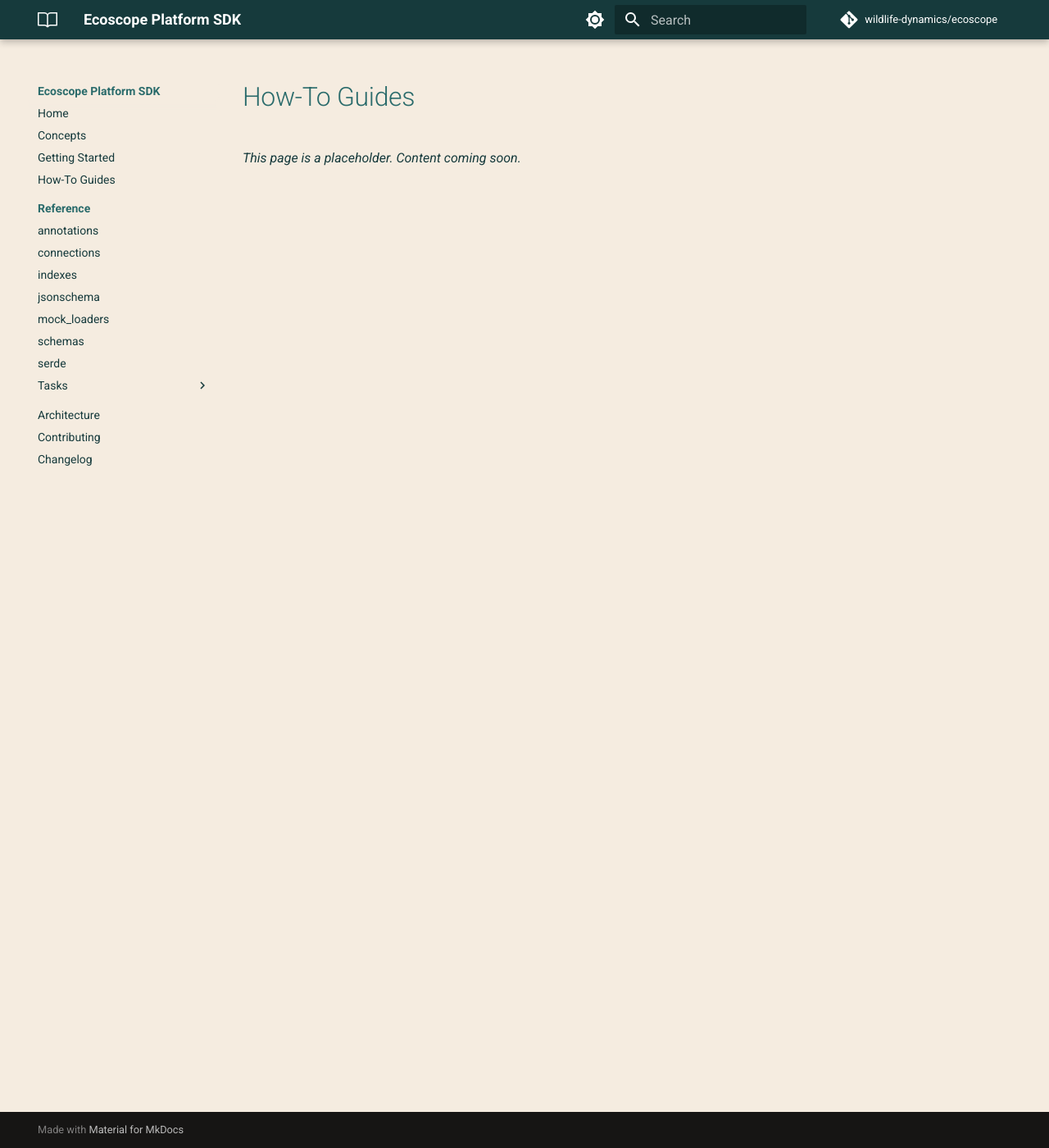
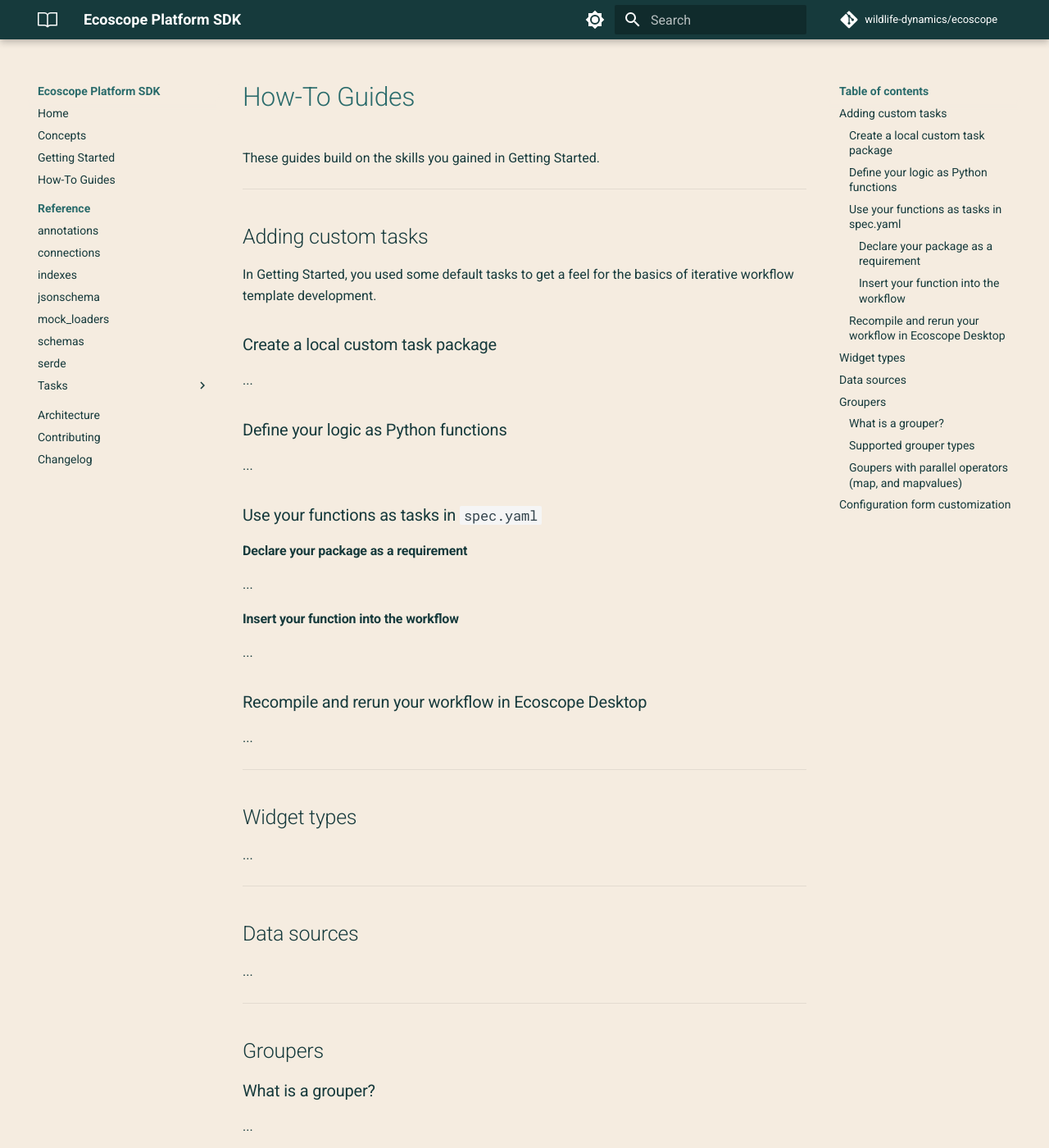
Before and after one commit to wildlife-dynamics/ecoscope, an MkDocs documentation site: the page built from doc/platform-sdk/content/how-to-guides.md, in a window 1280 px wide and 1400 px high. Shown: the whole window at 82% size. Built offline with MkDocs 1.6.1 and Material for MkDocs 9.7.7, drawn with Linux system fonts in a browser that asks for light colours; comment, search, counter and statistics services are not loaded; some of the changed text lies outside the part shown.

Commit message:
some more skeletoning

```diff
--- a/doc/platform-sdk/content/how-to-guides.md
+++ b/doc/platform-sdk/content/how-to-guides.md
@@ -1,3 +1,66 @@
 # How-To Guides
 
-*This page is a placeholder. Content coming soon.*
+These guides build on the skills you gained in [Getting Started](./getting-started.md).
+
+---
+
+## Adding custom tasks
+
+In [Getting Started](./getting-started.md), you used some default tasks to get a feel
+for the basics of iterative workflow template development.
+
+### Create a local custom task package
+
+...
+
+### Define your logic as Python functions
+
+...
+
+### Use your functions as tasks in `spec.yaml`
+
+#### Declare your package as a requirement
+
+...
+
+#### Insert your function into the workflow
+
+...
+
+### Recompile and rerun your workflow in Ecoscope Desktop
+
+...
+
+---
+
+## Widget types
+
+...
+
+---
+
+## Data sources
+
+...
+
+---
+
+## Groupers
+
+### What is a grouper?
+
+...
+
+### Supported grouper types
+
+...
+
+### Goupers with parallel operators (`map`, and `mapvalues`)
+
+...
+
+---
+
+## Configuration form customization
+
+...
```
Also changed, not shown: doc/platform-sdk/content/concepts.md (+13 -1 lines).
